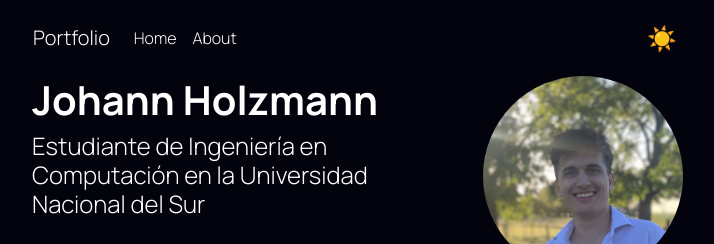
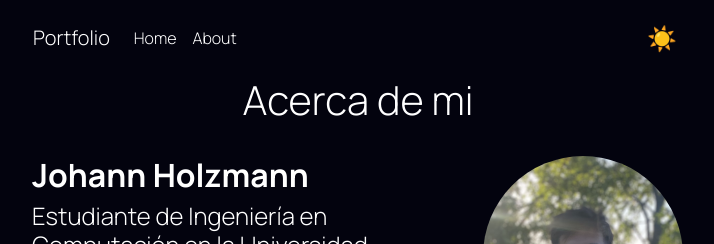
Before and after one commit to johannholzmann/portfolio, a Next.js app: page /about in a window 1280 px wide. Shown: the top 244 px of the page, without its empty margins (282-996 px from the left). Built offline with nearby package versions, Linux system fonts and the light colour scheme; no server answers; the database is empty.

Commit message:
Fix titles and css

```diff
--- a/components/userinformation/userinformation.js
+++ b/components/userinformation/userinformation.js
@@ -8,7 +8,7 @@ const InformationUser = ({ }) => {
 
       <Row>
         <Col sm={12} md={8}>
-          <h1 className={styles.h1_name}>Johann Holzmann</h1>
+          <h2 className={styles.h1_name}>Johann Holzmann</h2>
           <h4>Estudiante de Ingeniería en Computación en la Universidad Nacional del Sur</h4>
         </Col>
         <Col sm={12} md={4} style={{'justify-content':'center', 'align-items':'center', display:'flex'}}>
--- a/pages/about/index.js
+++ b/pages/about/index.js
@@ -14,6 +14,8 @@ function About({ }) {
                 <meta name="description" content="Generated by create next app" />
                 <link rel="icon" href="/favicon.ico" />
             </Head>
+            <h1 style={{textAlign: 'center'}}> Acerca de mi</h1>
+            <br />
             <UserInformation />
             <br />
             <br />
@@ -22,6 +24,7 @@ function About({ }) {
             <Container className={styles.logo_container}>
                 <Logo height="88" width="300" />
             </Container>
+            <br />
         </>
     );
 }
--- a/styles/globals.css
+++ b/styles/globals.css
@@ -1,6 +1,6 @@
 html {
   --max-width: 700px;
-  --height-footer: 130px;
+  --height-footer: 120px;
   --height-navbar: 76px;
 
 }
```
Also changed, not shown: styles/Home.module.css (+0 -14 lines).
